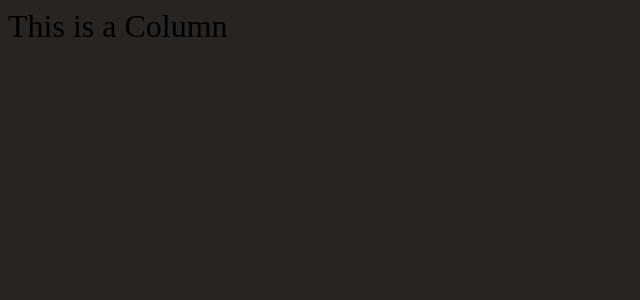
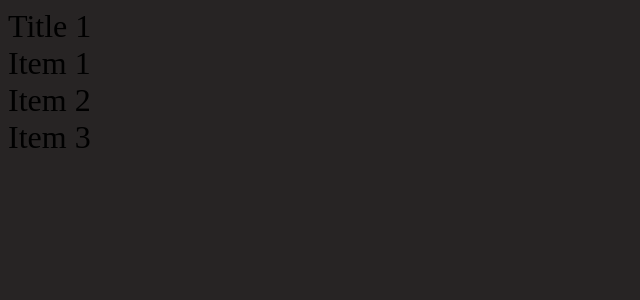
Before and after one commit to ShoNozaki/front-end-challenges, a React app: page / in a window 1280 px wide. Shown: the top 300 px of the page, without its empty margins (0-640 px from the left). Built offline with nearby package versions, Linux system fonts and the light colour scheme.

Commit message:
added skeleton for html

```diff
--- a/src/components/Column/Column.tsx
+++ b/src/components/Column/Column.tsx
@@ -4,7 +4,10 @@ import './Column.css'
 const Column = () => {
 	return (
 		<div className="column">
-		This is a Column
+			<div className="heading">Title 1</div>
+			<div className="column-item">Item 1</div>
+			<div className="column-item">Item 2</div>
+			<div className="column-item">Item 3</div>
 		</div>
 	)
 }
```
